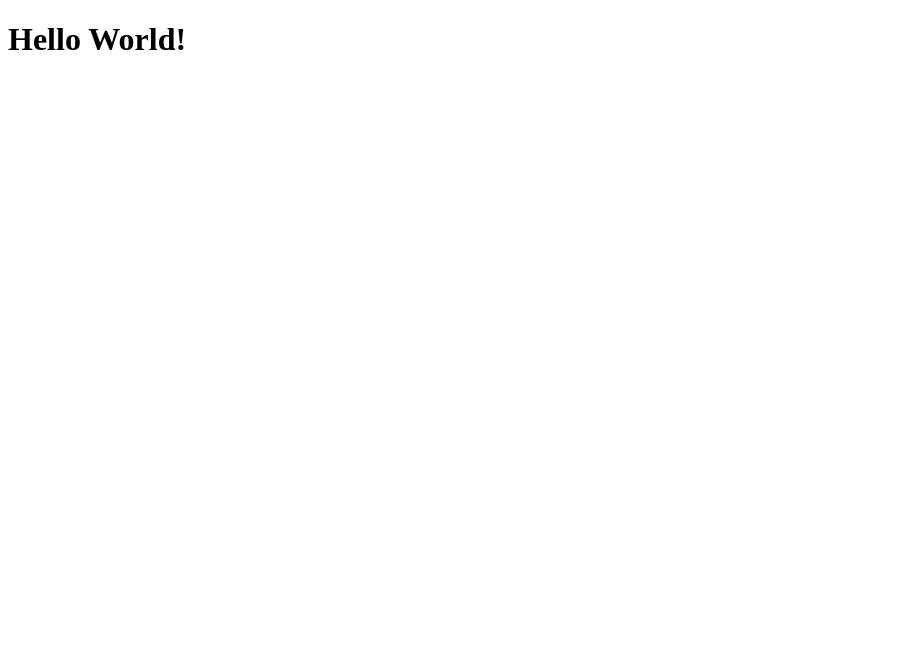
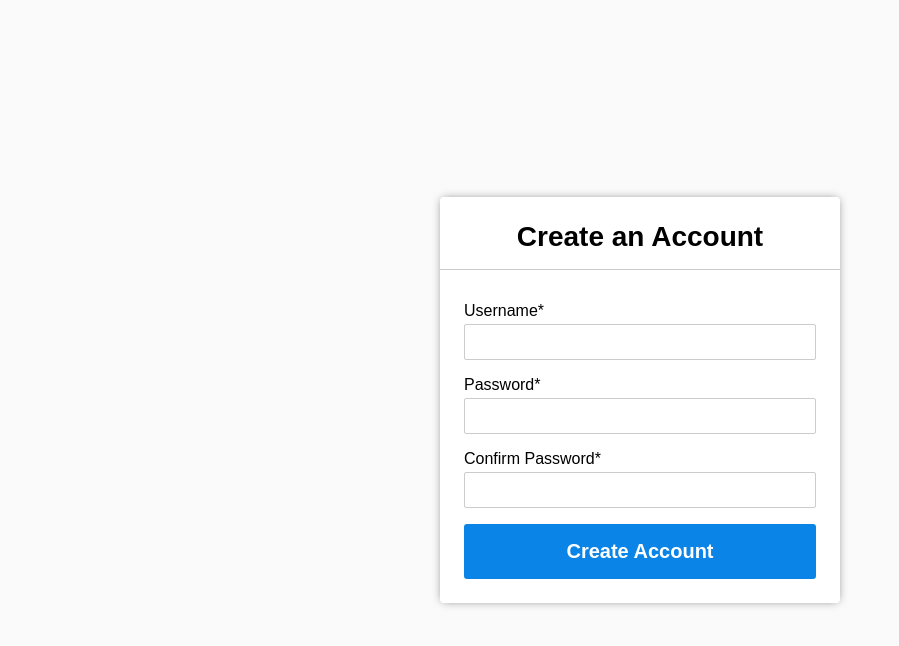
Before and after one commit to nickjvm/react-state-poc, a React app: page / in a window 1280 px wide. Shown: the top 646 px of the page, without its empty margins (0-899 px from the left). Built offline with nearby package versions, Linux system fonts and the light colour scheme.

Commit message:
add import alias add signup form and user profile

```diff
--- a/src/App.jsx
+++ b/src/App.jsx
@@ -1,11 +1,15 @@
 import React from 'react';
+import AuthContextProvider from '@/lib/AuthContext';
 
-function App()
-{
+import Welcome from '@/components/pages/Welcome';
+
+import './App.scss';
+
+function App() {
   return (
-    <div className='App'>
-      <h1>Hello World!</h1>
-    </div>
+    <AuthContextProvider>
+      <Welcome />
+    </AuthContextProvider>
   );
 }
 
--- /dev/null
+++ b/src/App.scss
@@ -0,0 +1,36 @@
+html {
+  height: 100%;
+}
+body {
+  min-height: 100%;
+}
+
+*,
+*:before,
+*:after {
+  box-sizing: border-box;
+}
+
+body,
+html {
+  margin: 0;
+  padding: 0;
+  font-size: 16px;
+  font-family: Arial, sans-serif;
+}
+
+#root {
+  min-height: 100vh;
+  display: flex;
+  flex-direction: column;
+  > * {
+    flex-grow: 1;
+  }
+}
+
+.container {
+  max-width: 1200px;
+  padding: 0 20px;
+  width: 100%;
+  margin: auto;
+}
--- /dev/null
+++ b/src/components/atoms/Button/Button.scss
@@ -0,0 +1,29 @@
+.button {
+  background: #0b84e8;
+  color: white;
+  font-weight: 700;
+  border: 0;
+  padding: 0.75rem 1.5rem;
+  font-size: 1rem;
+  border-radius: 3px;
+  transition: all 0.3s;
+  cursor: pointer;
+  &:disabled {
+    opacity: 0.5;
+    pointer-events: none;
+  }
+  &:hover,
+  &:focus-visible {
+    background: darken(#0b84e8, 10%);
+  }
+
+  &.block {
+    display: block;
+    width: 100%;
+  }
+
+  &.size-lg {
+    padding: 1rem 1.5rem;
+    font-size: 1.25rem;
+  }
+}
--- /dev/null
+++ b/src/components/atoms/Button/index.jsx
@@ -0,0 +1,19 @@
+import React from 'react';
+import classNames from 'classnames';
+import PropTypes from 'prop-types';
+
+import './Button.scss';
+
+export default function Button({ block, size = 'md', children, ...props }) {
+  return (
+    <button className={classNames('button', block && 'block', `size-${size}`)} {...props}>
+      {children}
+    </button>
+  );
+}
+
+Button.propTypes = {
+  block: PropTypes.boolean,
+  children: PropTypes.node,
+  size: PropTypes.oneOf(['xs', 'sm', 'md', 'lg', 'xl']),
+};
--- /dev/null
+++ b/src/components/molecules/SignUp/SignUp.scss
@@ -0,0 +1,64 @@
+#signup {
+  background: #fafafa;
+  display: flex;
+  align-items: center;
+  justify-content: center;
+  height: 100%;
+
+  h1 {
+    text-align: center;
+    margin: 0 -1.5rem 2rem;
+    font-size: 1.75rem;
+    padding: 0 0 1rem;
+    border-bottom: 1px solid #ccc;
+  }
+
+  form {
+    background: white;
+    margin: 2rem auto;
+    padding: 1.5rem;
+    border-radius: 0.25rem;
+    box-shadow: 0 0 10px -2px rgba(0, 0, 0, 0.5);
+    width: 90%;
+    max-width: 400px;
+  }
+
+  .actions {
+    .error-message {
+      text-align: center;
+    }
+  }
+
+  .form-control {
+    + * {
+      margin-top: 1rem;
+    }
+
+    label {
+      margin-bottom: 0.25rem;
+      display: inline-block;
+      cursor: pointer;
+    }
+    input[type="text"],
+    input[type="email"],
+    input[type="password"] {
+      width: 100%;
+      padding: 0.5rem;
+      border-radius: 0.125rem;
+      border: 1px solid #ccc;
+      font-size: 1rem;
+    }
+    &.error {
+      input[type="email"],
+      input[type="password"] {
+        border-color: red;
+      }
+    }
+  }
+  .error-message {
+    color: red;
+    margin-top: 0.25rem;
+    display: block;
+    font-size: 0.875rem;
+  }
+}
--- /dev/null
+++ b/src/components/molecules/SignUp/index.jsx
@@ -0,0 +1,90 @@
+import React, { useState } from 'react';
+import classNames from 'classnames';
+
+import { useAuth } from '@/lib/AuthContext';
+import Button from '@/components/atoms/Button';
+
+import './SignUp.scss';
+
+export default function SignUp() {
+  const [formValues, setFormValues] = useState({
+    username: '',
+    password: '',
+    confirmPassword: '',
+  });
+  const [formErrors, setFormErrors] = useState({});
+  const { loading, createUser } = useAuth();
+
+  const handleChange = (e) => {
+    const { name, value, required: isRequired } = e.target;
+
+    const nextValues = {...formValues};
+    nextValues[name] = value.trim();
+
+    const nextErrors = {...formErrors };
+    nextErrors.general = null;
+
+    if (isRequired) {
+      if (nextValues[name]) {
+        nextErrors[name] = null;
+      } else if (e.target.required) {
+        nextErrors[name] = 'Required';
+      }
+    }
+
+    if (name === 'confirmPassword' && value !== formValues.password) {
+      nextErrors[name] = 'Passwords do not match';
+    }
+
+    setFormErrors(nextErrors);
+    setFormValues(nextValues);
+  };
+
+  const handleSubmit = (e) => {
+    e.preventDefault();
+
+    setFormErrors({});
+
+    createUser(formValues)
+      .catch((r) => {
+        switch (r.error?.code) {
+          case 'VALIDATION_ERROR': {
+            setFormErrors(r.error.details);
+            break;
+          }
+          default: {
+            setFormErrors({ general: 'Something went wrong. Please try again.'});
+          }
+        }
+      });
+  };
+
+  return (
+    <div id="signup">
+      <div className="container">
+        <form className="signup" onSubmit={handleSubmit}>
+          <h1>Create an Account</h1>
+          <div className={classNames('form-control', formErrors?.email && 'error')}>
+            <label htmlFor="username">Username*</label>
+            <input required type="text" id="username" name="username" value={formValues.username} onChange={handleChange} />
+            {formErrors?.username && <span className="error-message">{formErrors.username}</span>}
+          </div>
+          <div className={classNames('form-control', formErrors?.password && 'error')}>
+            <label htmlFor="password">Password*</label>
+            <input required type="password" id="password" name="password" value={formValues.password} onChange={handleChange} />
+            {formErrors?.password && <span className="error-message">{formErrors.password}</span>}
+          </div>
+          <div className={classNames('form-control', formErrors?.confirmPassword && 'error')}>
+            <label htmlFor="confirm">Confirm Password*</label>
+            <input required type="password" id="confirm" name="confirmPassword" value={formValues.confirmPassword} onChange={handleChange} />
+            {formErrors?.confirmPassword && <span className="error-message">{formErrors.confirmPassword}</span>}
+          </div>
+          <div className="actions">
+            <Button block size="lg" disabled={loading} type="submit">{loading ? 'Creating...' : 'Create Account'}</Button>
+            {formErrors?.general && <span className="error-message">{formErrors.general}</span>}
+          </div>
+        </form>
+      </div>
+    </div>
+  );
+}
--- /dev/null
+++ b/src/components/molecules/UserProfile/index.jsx
@@ -0,0 +1,15 @@
+import React from 'react';
+import { useAuth } from '@/lib/AuthContext';
+
+import Button from '@/components/atoms/Button';
+
+export default function UserProfile() {
+  const { user, signOut } = useAuth();
+
+  return (
+    <div className="container">
+      <h1>Hello {user.username}!</h1>
+      <Button onClick={signOut}>Sign Out</Button>
+    </div>
+  );
+}
--- /dev/null
+++ b/src/components/pages/Welcome/index.jsx
@@ -0,0 +1,19 @@
+import React from 'react';
+import { useAuth } from '@/lib/AuthContext';
+
+import UserProfile from '@/components/molecules/UserProfile';
+import SignUp from '@/components/molecules/SignUp';
+
+export default function Welcome() {
+  const { ready, user } = useAuth();
+
+  if (!ready) {
+    return null;
+  }
+
+  if (!user) {
+    return <SignUp />;
+  }
+
+  return <UserProfile />;
+}
--- /dev/null
+++ b/src/lib/AuthContext.jsx
@@ -0,0 +1,102 @@
+import React, { createContext, useContext, useEffect, useState } from 'react';
+import PropTypes from 'prop-types';
+
+const AuthContext = createContext();
+
+export default function AuthContextProvider({ children }) {
+  const [user, setUser] = useState(null);
+  const [ready, setReady] = useState(false);
+  const [loading, setLoading] = useState(false);
+
+  const getUser = () => {
+    // of course this would normally be securely stored token
+    // and we'd send the token to our auth service to get the user details
+    return Promise.resolve(() => JSON.parse(localStorage.getItem('user')));
+  };
+
+  useEffect(() => {
+    getUser().then(r => {
+      setUser(r);
+      setReady(true);
+    });
+  }, []);
+
+  const validateUser = (user = {}) => {
+    let errors = {};
+    if (!user.username) {
+      errors.username = 'Required';
+    }
+    if (!user.password) {
+      errors.password = 'Required';
+    } else if (user.password !== user.confirmPassword) {
+      errors.confirmPassword = 'Passwords do not match';
+    }
+
+    return Object.keys(errors).length ? errors : false;
+  };
+
+  const createUser = async (user) => {
+    const errors = validateUser(user);
+    if (errors) {
+      return Promise.reject({
+        success: false,
+        error: {
+          code: 'VALIDATION_ERROR' ,
+          details: errors,
+        },
+      });
+    }
+
+    setLoading(true);
+    return fetch('https://dummyjson.com/users/add', {
+      method: 'POST',
+      headers: { 'Content-Type': 'application/json' },
+      body: JSON.stringify({
+        username: user.username,
+        // for this demo, we're not going to send a password over the wire to a mock API
+        // password: user.password,
+      }),
+    })
+      .then(r => r.json())
+      .then(r => {
+        setUser(r);
+        localStorage.setItem('user', JSON.stringify(r));
+        return {
+          success: true,
+          user: r,
+        };
+      }).catch(error => {
+        throw {
+          success: false,
+          error: {
+            code: 'FAILED',
+            details: error.message,
+          },
+        };
+      }).finally(() => {
+        setLoading(false);
+      });
+  };
+
+  const signOut = () => {
+    localStorage.removeItem('user');
+    setUser(null);
+  };
+
+  return (
+    <AuthContext.Provider value={{
+      loading,
+      user,
+      ready,
+      createUser,
+      signOut,
+    }}
+    >{children}</AuthContext.Provider>
+  );
+}
+
+AuthContextProvider.propTypes = {
+  children: PropTypes.node,
+};
+
+export const useAuth = () => useContext(AuthContext);
--- a/webpack.config.js
+++ b/webpack.config.js
@@ -12,7 +12,8 @@ module.exports = (env) => {
     },
     resolve: {
       alias: {
-        components: path.resolve(__dirname, 'src'),
+        // components: path.resolve(__dirname, 'src'),
+        '@': path.resolve(__dirname, 'src'),
       },
       extensions: ['.js', '.jsx'],
     },
```
